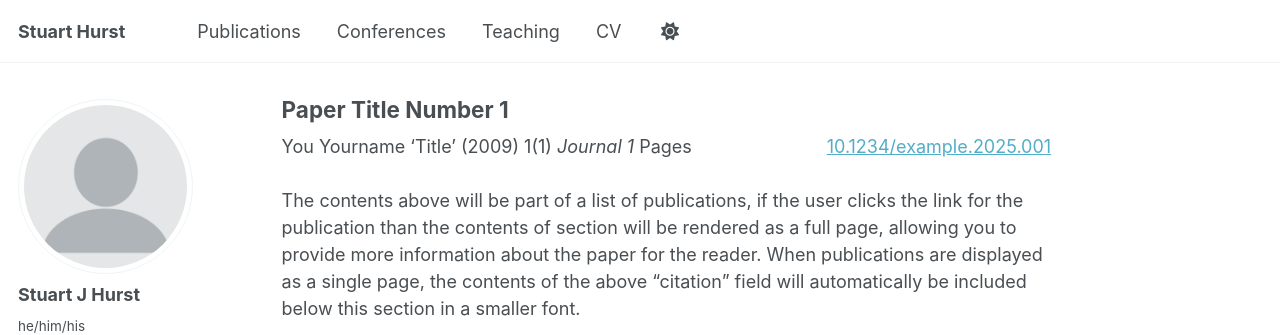
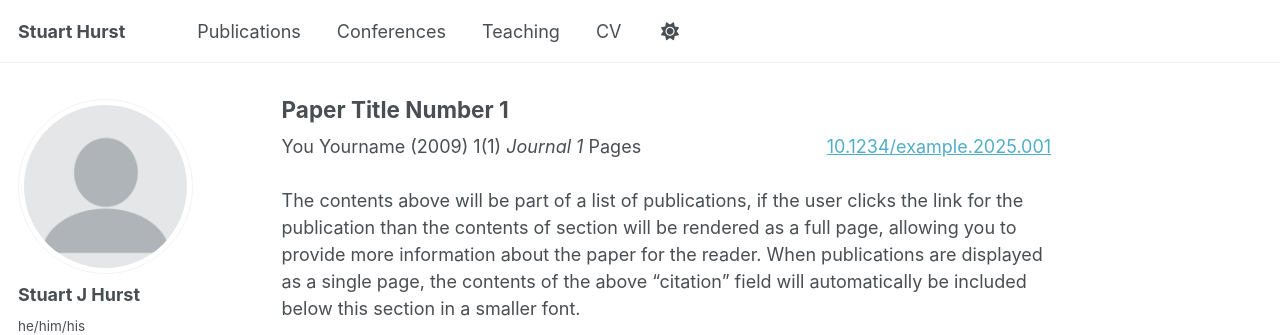
Before and after one commit to stuartjhurst/stuartjhurst.github.io, a Jekyll site: the page built from _publications/testpaper1.md, in a window 1280 px wide. Shown: the top 335 px of the page. Built offline with Jekyll 4.4.1, drawn with Linux system fonts in a browser that asks for light colours; a script bundle is joined from its source files by our own code; a style sheet for code colours, icons or effects is not loaded.

Commit message:
Update single.html

```diff
--- a/_layouts/single.html
+++ b/_layouts/single.html
@@ -58,40 +58,10 @@ layout: default
           {% if page.doi %}
             {% assign doi_clean = page.doi | remove: "https://doi.org/" | remove: "http://doi.org/" %}
           {% endif %}
-
-          {% assign citation_clean = page.citation %}
-          {% if citation_clean and page.title %}
-            {% assign title_plain = page.title | markdownify | strip_html | strip_newlines | strip %}
-            {% assign title_raw = page.title | strip %}
-
-            {% capture q_double_start %}"{{ title_plain }}{% endcapture %}
-            {% capture q_double_end %}{{ title_plain }}"{% endcapture %}
-            {% capture q_single_start %}'{{ title_plain }}'{% endcapture %}
-            {% capture q_curly_start %}“{{ title_plain }}{% endcapture %}
-            {% capture q_curly_end %}{{ title_plain }}”{% endcapture %}
-
-            {% assign citation_clean = citation_clean
-              | remove: q_double_start
-              | remove: q_double_end
-              | remove: q_single_start
-              | remove: q_curly_start
-              | remove: q_curly_end
-              | remove: title_plain
-              | remove: title_raw
-            %}
-            {% assign citation_clean = citation_clean
-              | replace: '""', ''
-              | replace: "''", ''
-              | replace: '“”', ''
-              | replace: '  ', ' '
-              | strip
-            %}
-          {% endif %}
-
-          {% if citation_clean != blank or doi_clean %}
+          {% if page.citationnotitle or doi_clean %}
             <div style="display: flex; justify-content: space-between; align-items: baseline; flex-wrap: wrap; gap: 0.75em; margin-top: 0.25em; margin-bottom: 1.5em;">
               <div style="flex: 1 1 60%; min-width: 14em;">
-                {% if citation_clean != blank %}{{ citation_clean | markdownify | remove: "<p>" | remove: "</p>" }}{% endif %}
+                {% if page.citationnotitle %}{{ page.citationnotitle | markdownify | remove: "<p>" | remove: "</p>" }}{% endif %}
               </div>
               {% if doi_clean %}
                 <div style="margin-left: auto; text-align: right; white-space: nowrap;">
```
